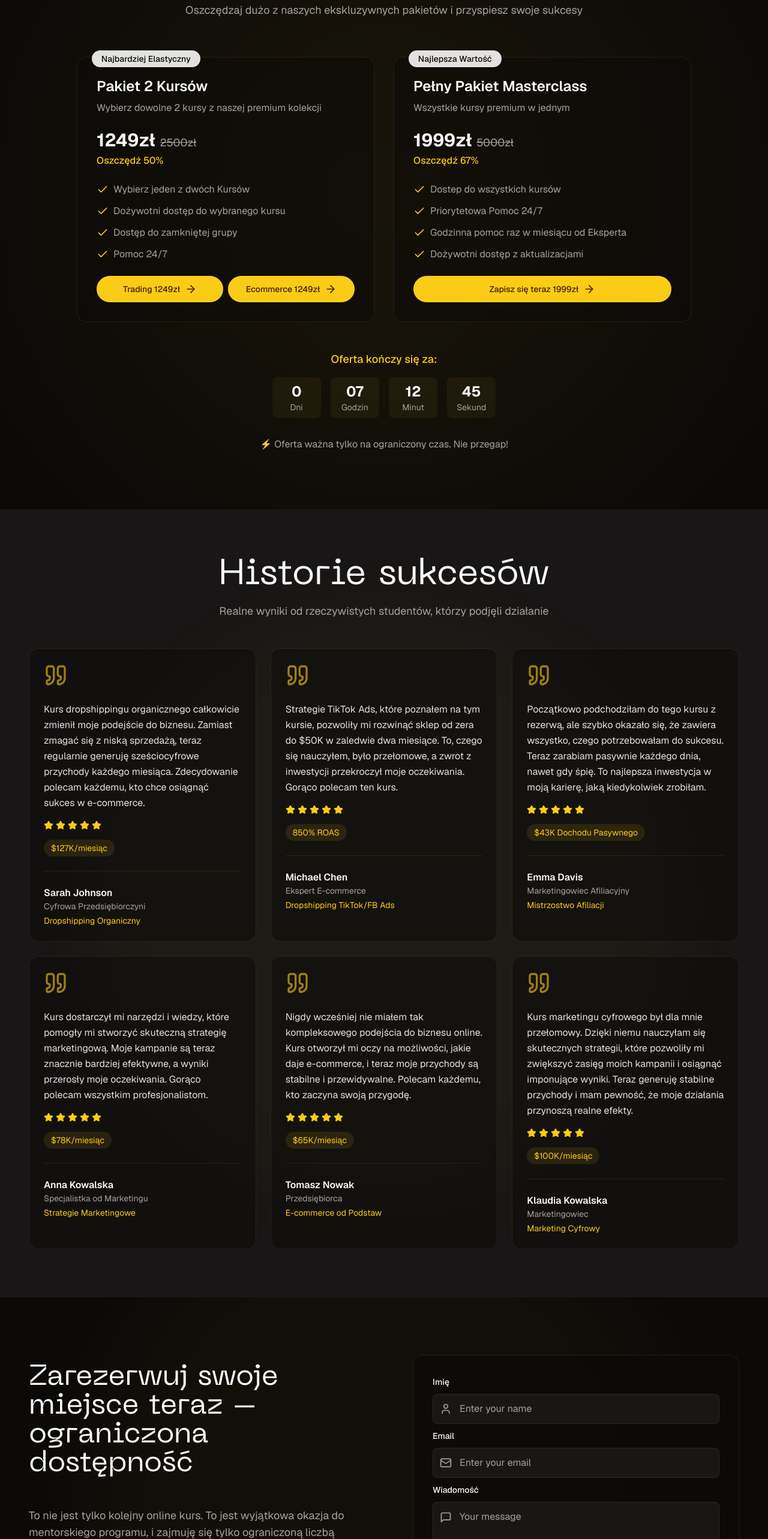
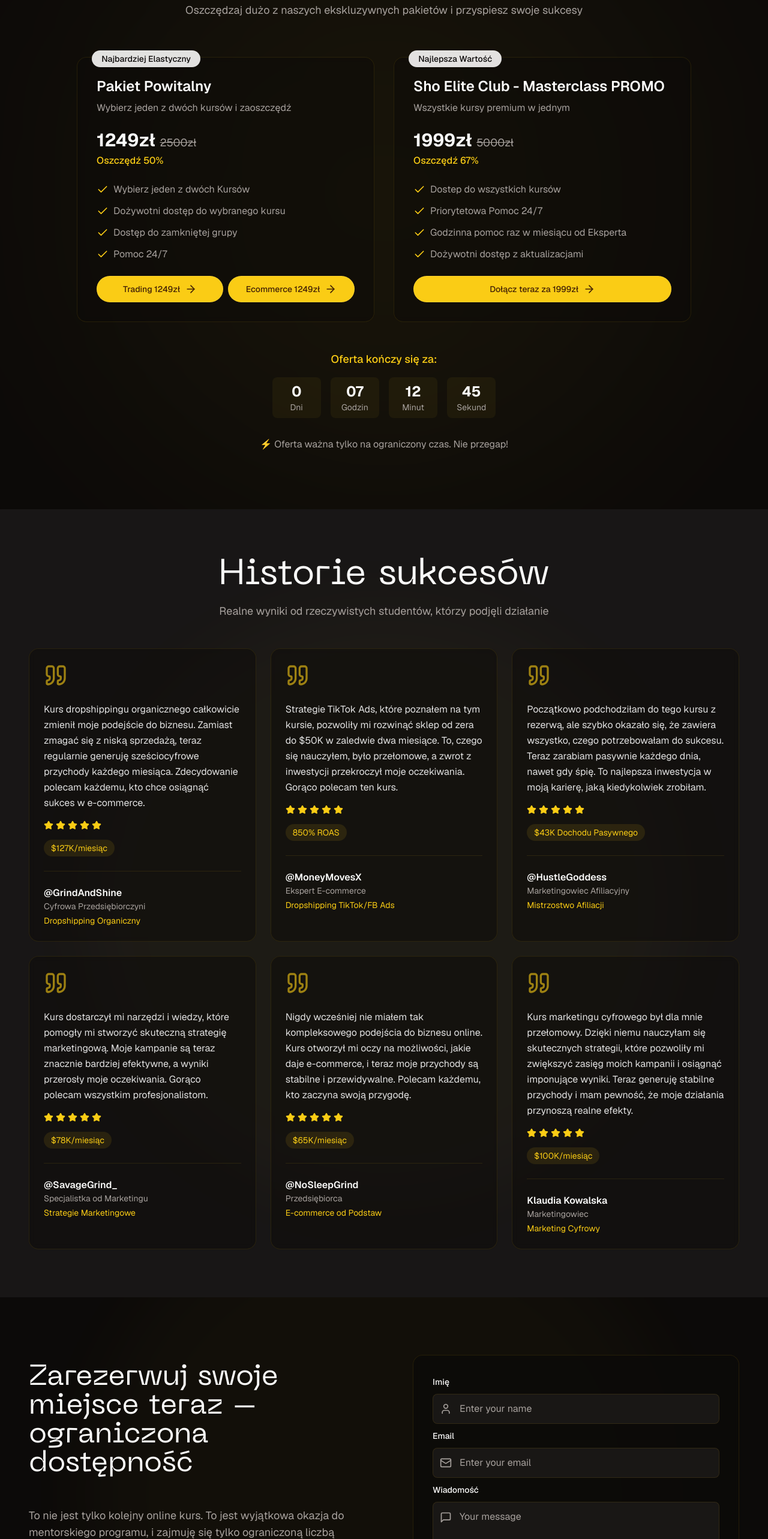
Before and after one commit to Haseeb-WebDeveloper/Online-Courses-Website, a Next.js app: page / in a window 1280 px wide. Shown: the part 6200-8766 px from the top of the page at 60% size. Built offline with nearby package versions, Linux system fonts and the light colour scheme.

Commit message:
More chnages done

```diff
--- a/src/app/page.tsx
+++ b/src/app/page.tsx
@@ -27,7 +27,7 @@ export default function Home() {
       <SpecialOffers />
       <SuccessStories />
       <NewCTASection />
-      <ScrollBasedVelocityDemo/>
+      {/* <ScrollBasedVelocityDemo/> */}
       {/* <CTASection /> */}
       <Footer />
       </main>
--- a/src/components/layout/courses-section.tsx
+++ b/src/components/layout/courses-section.tsx
@@ -34,7 +34,7 @@ const courses = [
       {
         name: "Ecommerce",
         price:"2499",
-        stripeLink:"https://buy.stripe.com/5kA3gf5bs0jociA3cL"
+        stripeLink:"https://buy.stripe.com/aEUg31dHY1nseqI00y"
       }
     ],
     discount: "50% ZNIŻKI"
@@ -68,7 +68,7 @@ const courses = [
       {
         name: "Masterclass",
         price:"4999",
-        stripeLink:"https://buy.stripe.com/6oE2cb7jAfeiaas9Bd"
+        stripeLink:"https://buy.stripe.com/7sIcQP33kfeieqIcNo"
       }
     ],
     discount: "50% ZNIŻKI"
@@ -95,7 +95,7 @@ const courses = [
       {
         name: "Trading",
         price:"2499",
-        stripeLink:"https://buy.stripe.com/4gw5on7jAc260zS3cN"
+        stripeLink:"https://buy.stripe.com/fZeg31avMaY2ciA9Ba"
       }
     ],
     discount: "50% ZNIŻKI"
--- a/src/components/layout/hero-section.tsx
+++ b/src/components/layout/hero-section.tsx
@@ -1,47 +1,55 @@
-"use client"
+"use client";
 
-import { useEffect, useRef } from "react"
-import { gsap } from "gsap"
-import { ScrollTrigger } from "gsap/ScrollTrigger"
-import { GSAPButton } from "@/components/ui/gsap-button"
-import { ArrowRight, BookOpen, Users, Star, TrendingUp, Send, MessageSquare } from "lucide-react"
-import { motion } from "framer-motion"
-import { FaTelegramPlane , FaDiscord } from "react-icons/fa"
+import { useEffect, useRef } from "react";
+import { gsap } from "gsap";
+import { ScrollTrigger } from "gsap/ScrollTrigger";
+import { GSAPButton } from "@/components/ui/gsap-button";
+import {
+  ArrowRight,
+  BookOpen,
+  Users,
+  Star,
+  TrendingUp,
+  Send,
+  MessageSquare,
+} from "lucide-react";
+import { motion } from "framer-motion";
+import { FaTelegramPlane, FaDiscord } from "react-icons/fa";
 
-gsap.registerPlugin(ScrollTrigger)
+gsap.registerPlugin(ScrollTrigger);
 
 const stats = [
   {
     label: "Aktywnych Studentów",
     value: "20K+",
     icon: Users,
-    description: "Uczy się i rozwija"
+    description: "Uczy się i rozwija",
   },
   {
     label: "Ocena Kursu",
     value: "4.9",
     icon: Star,
-    description: "Wysoko oceniane treści"
+    description: "Wysoko oceniane treści",
   },
   {
     label: "Skuteczność Kursu",
     value: "94%",
     icon: TrendingUp,
-    description: "Sukces"
-  }
-]
+    description: "Sukces",
+  },
+];
 
 export function HeroSection() {
-  const containerRef = useRef<HTMLDivElement>(null)
-  const statsRef = useRef<HTMLDivElement>(null)
+  const containerRef = useRef<HTMLDivElement>(null);
+  const statsRef = useRef<HTMLDivElement>(null);
 
   useEffect(() => {
     const ctx = gsap.context(() => {
       // Set initial state of stats
       gsap.set(".stat-item", {
         opacity: 0,
-        y: 40
-      })
+        y: 40,
+      });
 
       // Stagger animation for stats with better trigger settings
       const statsAnimation = gsap.to(".stat-item", {
@@ -56,24 +64,26 @@ export function HeroSection() {
           end: "top center",
           toggleActions: "play none none none",
           once: true, // Only play once
-          markers: false // Set to true for debugging
-        }
-      })
+          markers: false, // Set to true for debugging
+        },
+      });
 
       return () => {
-        statsAnimation.kill()
-      }
-    }, containerRef)
+        statsAnimation.kill();
+      };
+    }, containerRef);
 
-    return () => ctx.revert()
-  }, [])
+    return () => ctx.revert();
+  }, []);
 
   return (
-    <section id="hero" className="relative pt-12 pb-24 md:py-20 overflow-hidden">
+    <section
+      id="hero"
+      className="relative pt-12 pb-24 md:py-20 overflow-hidden"
+    >
       {/* Background Elements */}
       {/* <div className="absolute inset-0 bg-grid-white/[0.02] bg-grid" /> */}
       {/* <div className="absolute bottom-0 left-0 w-[1000px] h-[1000px] overflow-hidden bg-primary/5 rounded-full blur-3xl translate-y-1/2 -translate-x-1/2" /> */}
-
 
       {/* Content Container */}
       <div className="max-w-[2350px] mx-auto px-6">
@@ -89,7 +99,6 @@ export function HeroSection() {
               <span className="">
                 Odkryj swoją Wolność Finansową z Prowadzonych Strategii
               </span>
-
             </h1>
           </motion.div>
 
@@ -101,7 +110,8 @@ export function HeroSection() {
               transition={{ duration: 0.5, delay: 0.2 }}
               className="text-lg md:text-xl text-muted-foreground max-w-4xl mx-auto"
             >
-            Bez zbędnych informacji. Bez zbędnego czasu. Tylko realne, działające strategie
+              Bez zbędnych informacji. Bez zbędnego czasu. Tylko realne,
+              działające strategie
             </motion.p>
             <motion.p
               initial={{ opacity: 0, y: 20 }}
@@ -121,7 +131,7 @@ export function HeroSection() {
           >
             <GSAPButton
               variant="mainPrimary"
-              href="https://t.me/shOtrading"
+              href="https://t.me/sh0trading"
               className="text-base py-4 px-6 flex items-center gap-2"
             >
               Join Telegram <Send className="h-5 w-5" />
@@ -144,10 +154,7 @@ export function HeroSection() {
               className="flex flex-col lg:flex-row justify-center gap-x-12 gap-y-8 md:gap-x-20"
             >
               {stats.map((stat, index) => (
-                <div
-                  key={stat.label}
-                  className="text-center space-y-2"
-                >
+                <div key={stat.label} className="text-center space-y-2">
                   <div className="relative">
                     <span className="text-4xl md:text-5xl font-bold bg-clip-text text-transparent bg-gradient-to-b from-foreground to-foreground/70">
                       {stat.value}
@@ -163,5 +170,5 @@ export function HeroSection() {
         </div>
       </div>
     </section>
-  )
+  );
 }
--- a/src/components/layout/special-offers.tsx
+++ b/src/components/layout/special-offers.tsx
@@ -10,8 +10,8 @@ import { useEffect, useState } from "react";
 const offers = [
   {
     id: 1,
-    title: "Pakiet 2 Kursów",
-    description: "Wybierz dowolne 2 kursy z naszej premium kolekcji",
+    title: "Pakiet Powitalny",
+    description: "Wybierz jeden z dwóch kursów i zaoszczędź",
     originalPrice: "2500zł",
     discountedPrice: "1249zł",
     savings: "Oszczędź 50%",
@@ -29,7 +29,7 @@ const offers = [
   },
   {
     id: 2,
-    title: "Pełny Pakiet Masterclass",
+    title: "Sho Elite Club - Masterclass PROMO",
     description: "Wszystkie kursy premium w jednym",
     originalPrice: "5000zł",
     discountedPrice: "1999zł",
@@ -42,7 +42,7 @@ const offers = [
     ],
     highlight: "Najlepsza Wartość",
     link: {
-      "Zapisz się teraz 1999zł": "https://buy.stripe.com/14kcPx8HsgUYfKw7sx",
+      "Dołącz teraz za 1999zł": "https://buy.stripe.com/14kcPx8HsgUYfKw7sx",
     },
   },
 ];
--- a/src/components/layout/success-stories.tsx
+++ b/src/components/layout/success-stories.tsx
@@ -7,7 +7,7 @@ import Image from "next/image"
 const testimonials = [
   {
     id: 1,
-    name: "Sarah Johnson",
+    name: "@GrindAndShine",
     role: "Cyfrowa Przedsiębiorczyni",
     image: "/avatar/avatar-1.jpg",
     content: "Kurs dropshippingu organicznego całkowicie zmienił moje podejście do biznesu. Zamiast zmagać się z niską sprzedażą, teraz regularnie generuję sześciocyfrowe przychody każdego miesiąca. Zdecydowanie polecam każdemu, kto chce osiągnąć sukces w e-commerce.",
@@ -17,7 +17,7 @@ const testimonials = [
   },
   {
     id: 2,
-    name: "Michael Chen",
+    name: "@MoneyMovesX",
     role: "Ekspert E-commerce",
     image: "/avatar/avatar-2.jpg",
     content: "Strategie TikTok Ads, które poznałem na tym kursie, pozwoliły mi rozwinąć sklep od zera do $50K w zaledwie dwa miesiące. To, czego się nauczyłem, było przełomowe, a zwrot z inwestycji przekroczył moje oczekiwania. Gorąco polecam ten kurs.",
@@ -27,7 +27,7 @@ const testimonials = [
   },
   {
     id: 3,
-    name: "Emma Davis",
+    name: "@HustleGoddess",
     role: "Marketingowiec Afiliacyjny",
     image: "/avatar/avatar-3.jpg",
     content: "Początkowo podchodziłam do tego kursu z rezerwą, ale szybko okazało się, że zawiera wszystko, czego potrzebowałam do sukcesu. Teraz zarabiam pasywnie każdego dnia, nawet gdy śpię. To najlepsza inwestycja w moją karierę, jaką kiedykolwiek zrobiłam.",
@@ -37,7 +37,7 @@ const testimonials = [
   },
   {
     id: 4,
-    name: "Anna Kowalska",
+    name: "@SavageGrind_",
     role: "Specjalistka od Marketingu",
     image: "/avatar/avatar-4.jpg",
     content: "Kurs dostarczył mi narzędzi i wiedzy, które pomogły mi stworzyć skuteczną strategię marketingową. Moje kampanie są teraz znacznie bardziej efektywne, a wyniki przerosły moje oczekiwania. Gorąco polecam wszystkim profesjonalistom.",
@@ -47,7 +47,7 @@ const testimonials = [
   },
   {
     id: 5,
-    name: "Tomasz Nowak",
+    name: "@NoSleepGrind",
     role: "Przedsiębiorca",
     image: "/avatar/avatar-5.jpg",
     content: "Nigdy wcześniej nie miałem tak kompleksowego podejścia do biznesu online. Kurs otworzył mi oczy na możliwości, jakie daje e-commerce, i teraz moje przychody są stabilne i przewidywalne. Polecam każdemu, kto zaczyna swoją przygodę.",
```
Also changed, not shown: src/components/layout/navbar.tsx (+61 -43 lines). Lines whose indentation alone changed are shown as unchanged.
